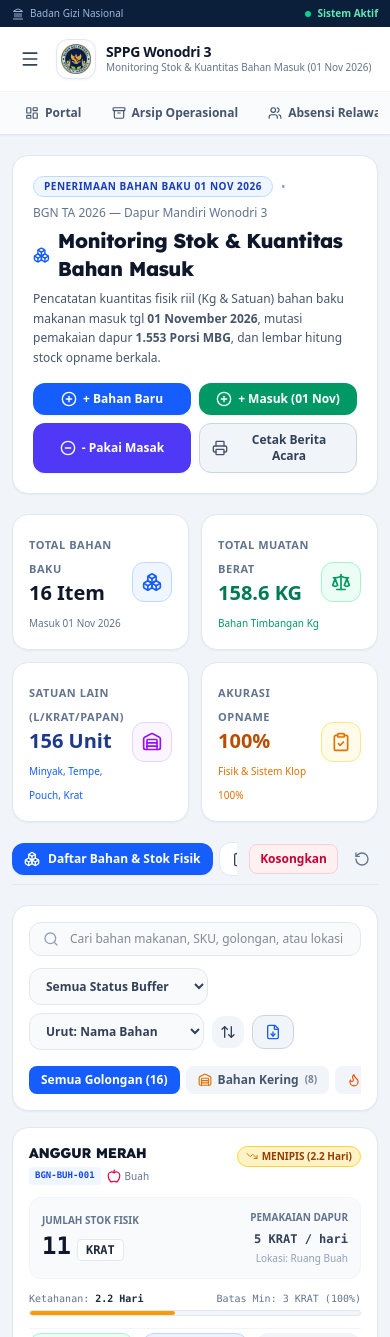
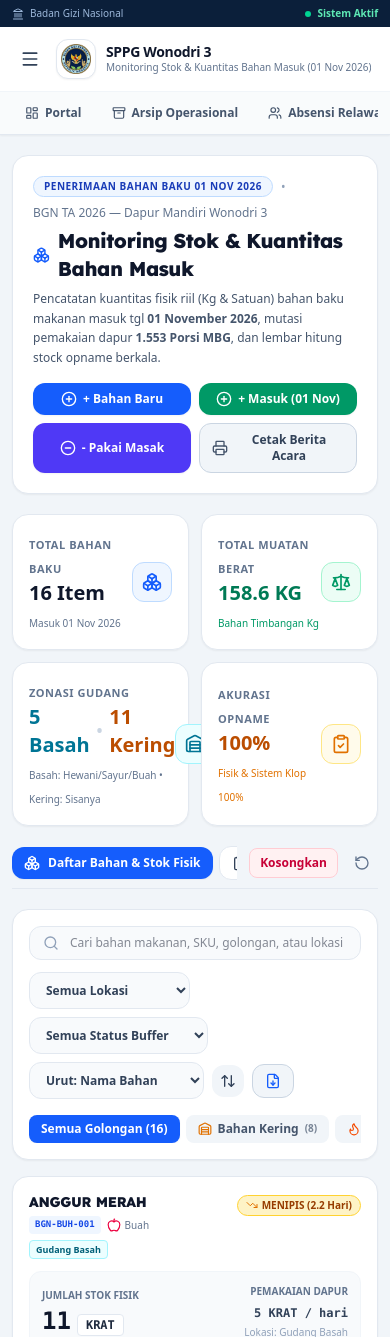
Before and after one commit to cilokesteh/arsip-operasional-sppg-wonodri3, a Next.js app: page /stok in a window 390 px wide. Shown: the top 1337 px of the page. Built offline with nearby package versions, Linux system fonts and the light colour scheme.

Commit message:
feat(stock): classify storage into 2 zones only: Gudang Basah (Protein Hewani, Buah & Sayur) and Gudang Kering (sisanya)

```diff
--- a/app/stok/page.tsx
+++ b/app/stok/page.tsx
@@ -69,6 +69,7 @@ export default function StockMonitoringPage() {
   // Filters & Search for Inventory Tab
   const [searchQuery, setSearchQuery] = useState<string>('');
   const [selectedCategory, setSelectedCategory] = useState<string>('ALL');
+  const [selectedLocation, setSelectedLocation] = useState<string>('ALL');
   const [selectedStatus, setSelectedStatus] = useState<string>('ALL');
   const [sortBy, setSortBy] = useState<'name' | 'daysLeft' | 'currentStock'>('name');
   const [sortDirection, setSortDirection] = useState<'asc' | 'desc'>('asc');
@@ -148,6 +149,10 @@ export default function StockMonitoringPage() {
           return false;
         }
 
+        if (selectedLocation !== 'ALL' && item.storageLocation !== selectedLocation) {
+          return false;
+        }
+
         const status = calculateStockStatus(item);
         if (selectedStatus !== 'ALL') {
           if (selectedStatus === 'critical' && status !== 'critical') return false;
@@ -188,7 +193,7 @@ export default function StockMonitoringPage() {
 
         return sortDirection === 'asc' ? (valA as number) - (valB as number) : (valB as number) - (valA as number);
       });
-  }, [stockItems, selectedCategory, selectedStatus, searchQuery, sortBy, sortDirection]);
+  }, [stockItems, selectedCategory, selectedLocation, selectedStatus, searchQuery, sortBy, sortDirection]);
 
   // Filtered Movements for Log Tab
   const filteredMovements = useMemo(() => {
@@ -1019,17 +1024,19 @@ export default function StockMonitoringPage() {
             </div>
           </div>
 
-          {/* Card 3: Satuan Non-Kg */}
+          {/* Card 3: Zonasi Penyimpanan (Gudang Basah & Kering) */}
           <div className="bg-white rounded-2xl border border-slate-200 p-4 shadow-xs flex items-center justify-between">
             <div className="space-y-0.5">
-              <span className="text-[11px] font-bold uppercase tracking-wider text-slate-500">Satuan Lain (L/Krat/Papan)</span>
-              <div className="text-xl sm:text-2xl font-black text-blue-900">
-                {summary.totalQtyNonKg} Unit
-              </div>
-              <span className="text-[10px] text-blue-600 font-medium">Minyak, Tempe, Pouch, Krat</span>
-            </div>
-            <div className="w-10 h-10 rounded-xl bg-purple-50 border border-purple-200 flex items-center justify-center shrink-0">
-              <Warehouse className="w-5 h-5 text-purple-600" />
+              <span className="text-[11px] font-bold uppercase tracking-wider text-slate-500">Zonasi Gudang</span>
+              <div className="text-xl sm:text-2xl font-black text-slate-900 flex items-center gap-1.5">
+                <span className="text-cyan-700" title="Gudang Basah: Hewani, Sayur, Buah">{summary.gudangBasahCount} Basah</span>
+                <span className="text-slate-300 font-normal">•</span>
+                <span className="text-amber-700" title="Gudang Kering: Sisanya">{summary.gudangKeringCount} Kering</span>
+              </div>
+              <span className="text-[10px] text-slate-500 font-medium">Basah: Hewani/Sayur/Buah • Kering: Sisanya</span>
+            </div>
+            <div className="w-10 h-10 rounded-xl bg-cyan-50 border border-cyan-200 flex items-center justify-center shrink-0">
+              <Warehouse className="w-5 h-5 text-cyan-700" />
             </div>
           </div>
 
@@ -1161,8 +1168,18 @@ export default function StockMonitoringPage() {
                   )}
                 </div>
 
-                {/* Status & Sort Controls */}
+                {/* Status, Location & Sort Controls */}
                 <div className="flex items-center gap-2 flex-wrap">
+                  <select
+                    value={selectedLocation}
+                    onChange={(e) => setSelectedLocation(e.target.value)}
+                    className="bg-slate-50 border border-slate-200 rounded-xl px-3 py-2 text-xs font-bold text-slate-700 focus:outline-none focus:border-blue-600 cursor-pointer"
+                  >
+                    <option value="ALL">Semua Lokasi</option>
+                    <option value="Gudang Basah">Gudang Basah ({summary.gudangBasahCount})</option>
+                    <option value="Gudang Kering">Gudang Kering ({summary.gudangKeringCount})</option>
+                  </select>
+
                   <select
                     value={selectedStatus}
                     onChange={(e) => setSelectedStatus(e.target.value)}
@@ -1298,6 +1315,15 @@ export default function StockMonitoringPage() {
                             <span className="text-[10px] text-slate-500 font-medium flex items-center gap-1">
                               {getCategoryIcon(item.category)}
                               <span>{item.category}</span>
+                            </span>
+                            <span
+                              className={`text-[9px] font-bold px-1.5 py-0.5 rounded border ${
+                                item.storageLocation === 'Gudang Basah'
+                                  ? 'bg-cyan-50 text-cyan-800 border-cyan-200'
+                                  : 'bg-amber-50 text-amber-800 border-amber-200'
+                              }`}
+                            >
+                              {item.storageLocation}
                             </span>
                           </div>
                         </div>
@@ -1445,7 +1471,17 @@ export default function StockMonitoringPage() {
                                 {getCategoryIcon(item.category)}
                                 <span>{item.category}</span>
                               </div>
-                              <div className="text-[10px] text-slate-500 font-medium">{item.storageLocation}</div>
+                              <div className="mt-1">
+                                <span
+                                  className={`inline-flex items-center text-[9px] font-bold px-1.5 py-0.5 rounded border ${
+                                    item.storageLocation === 'Gudang Basah'
+                                      ? 'bg-cyan-50 text-cyan-800 border-cyan-200'
+                                      : 'bg-amber-50 text-amber-800 border-amber-200'
+                                  }`}
+                                >
+                                  {item.storageLocation}
+                                </span>
+                              </div>
                             </td>
 
                             {/* Jumlah Stok (Besar & Jelas) */}
@@ -2268,15 +2304,23 @@ export default function StockMonitoringPage() {
                   <label className="font-bold text-slate-700 block mb-1">Golongan / Kategori</label>
                   <select
                     value={formAddCategory}
-                    onChange={(e) => setFormAddCategory(e.target.value as StockCategory)}
+                    onChange={(e) => {
+                      const cat = e.target.value as StockCategory;
+                      setFormAddCategory(cat);
+                      if (cat === 'Protein Hewani' || cat === 'Sayur' || cat === 'Buah') {
+                        setFormAddLocation('Gudang Basah');
+                      } else {
+                        setFormAddLocation('Gudang Kering');
+                      }
+                    }}
                     className="w-full bg-slate-50 border border-slate-200 rounded-xl p-2.5 font-bold text-slate-900 focus:outline-none focus:border-blue-600 cursor-pointer"
                   >
-                    <option value="Bahan Kering">Bahan Kering</option>
-                    <option value="Rempah">Rempah</option>
-                    <option value="Protein Hewani">Protein Hewani</option>
-                    <option value="Protein Nabati">Protein Nabati</option>
-                    <option value="Sayur">Sayur</option>
-                    <option value="Buah">Buah</option>
+                    <option value="Bahan Kering">Bahan Kering (Gudang Kering)</option>
+                    <option value="Rempah">Rempah (Gudang Kering)</option>
+                    <option value="Protein Hewani">Protein Hewani (Gudang Basah)</option>
+                    <option value="Protein Nabati">Protein Nabati (Gudang Kering)</option>
+                    <option value="Sayur">Sayur (Gudang Basah)</option>
+                    <option value="Buah">Buah (Gudang Basah)</option>
                   </select>
                 </div>
               </div>
@@ -2307,13 +2351,14 @@ export default function StockMonitoringPage() {
                 </div>
                 <div>
                   <label className="font-bold text-slate-700 block mb-1">Lokasi Penyimpanan</label>
-                  <input
-                    type="text"
+                  <select
                     value={formAddLocation}
                     onChange={(e) => setFormAddLocation(e.target.value)}
-                    placeholder="Gudang Kering / Chiller / Freezer"
-                    className="w-full bg-slate-50 border border-slate-200 rounded-xl p-2.5 font-medium text-slate-900 focus:outline-none focus:border-blue-600"
-                  />
+                    className="w-full bg-slate-50 border border-slate-200 rounded-xl p-2.5 font-bold text-slate-900 focus:outline-none focus:border-blue-600 cursor-pointer"
+                  >
+                    <option value="Gudang Basah">Gudang Basah (Protein Hewani, Buah &amp; Sayur)</option>
+                    <option value="Gudang Kering">Gudang Kering (Bahan Kering, Rempah, Nabati / Sisanya)</option>
+                  </select>
                 </div>
               </div>
 
--- a/lib/stock.ts
+++ b/lib/stock.ts
@@ -43,15 +43,17 @@ export interface StockSummary {
   totalItems: number;
   totalKg: number;
   totalQtyNonKg: number;
+  gudangBasahCount: number;
+  gudangKeringCount: number;
   safeCount: number;
   warningCount: number;
   criticalCount: number;
   categoryCounts: Record<StockCategory, number>;
 }
 
-export const ARSIP_STOCK_INVENTORY_KEY = 'sppg_stock_inventory_v4';
-export const ARSIP_STOCK_MOVEMENTS_KEY = 'sppg_stock_movements_v4';
-export const ARSIP_STOCK_OPNAME_DRAFT_KEY = 'sppg_stock_opname_draft_v4';
+export const ARSIP_STOCK_INVENTORY_KEY = 'sppg_stock_inventory_v5';
+export const ARSIP_STOCK_MOVEMENTS_KEY = 'sppg_stock_movements_v5';
+export const ARSIP_STOCK_OPNAME_DRAFT_KEY = 'sppg_stock_opname_draft_v5';
 
 // 16 Master Bahan Baku Masuk Resmi Tanggal 01 November 2026
 export const DEFAULT_STOCK_ITEMS_16: StockItem[] = [
@@ -176,7 +178,7 @@ export const DEFAULT_STOCK_ITEMS_16: StockItem[] = [
     name: 'LADA BUBUK',
     category: 'Rempah',
     uom: 'KG',
-    storageLocation: 'Area Rempah',
+    storageLocation: 'Gudang Kering',
     currentStock: 0.1,
     minStockAlert: 0.05,
     dailyUsageAvg: 0.05,
@@ -190,7 +192,7 @@ export const DEFAULT_STOCK_ITEMS_16: StockItem[] = [
     name: 'BAWANG PUTIH',
     category: 'Rempah',
     uom: 'KG',
-    storageLocation: 'Area Rempah',
+    storageLocation: 'Gudang Kering',
     currentStock: 2,
     minStockAlert: 1,
     dailyUsageAvg: 1,
@@ -199,14 +201,14 @@ export const DEFAULT_STOCK_ITEMS_16: StockItem[] = [
     notes: 'Penerimaan masuk 01 Nov 2026',
   },
 
-  // 3. Protein Hewani
+  // 3. Protein Hewani (Gudang Basah)
   {
     id: 'prh-01',
     sku: 'BGN-PRH-001',
     name: 'DORRY FILLET GLASSING 30%',
     category: 'Protein Hewani',
     uom: 'KG',
-    storageLocation: 'Freezer Daging/Ikan',
+    storageLocation: 'Gudang Basah',
     currentStock: 65,
     minStockAlert: 20,
     dailyUsageAvg: 45,
@@ -220,7 +222,7 @@ export const DEFAULT_STOCK_ITEMS_16: StockItem[] = [
     name: 'TELUR AYAM',
     category: 'Protein Hewani',
     uom: 'KG',
-    storageLocation: 'Chiller Telur',
+    storageLocation: 'Gudang Basah',
     currentStock: 3,
     minStockAlert: 1,
     dailyUsageAvg: 1.5,
@@ -229,14 +231,14 @@ export const DEFAULT_STOCK_ITEMS_16: StockItem[] = [
     notes: 'Penerimaan masuk 01 Nov 2026',
   },
 
-  // 4. Protein Nabati
+  // 4. Protein Nabati (Gudang Kering)
   {
     id: 'prn-01',
     sku: 'BGN-PRN-001',
     name: 'TEMPE',
     category: 'Protein Nabati',
     uom: 'PAPAN',
-    storageLocation: 'Chiller Nabati',
+    storageLocation: 'Gudang Kering',
     currentStock: 80,
     minStockAlert: 20,
     dailyUsageAvg: 40,
@@ -245,14 +247,14 @@ export const DEFAULT_STOCK_ITEMS_16: StockItem[] = [
     notes: 'Penerimaan masuk 01 Nov 2026',
   },
 
-  // 5. Sayur
+  // 5. Sayur (Gudang Basah)
   {
     id: 'syr-01',
     sku: 'BGN-SYR-001',
     name: 'BUNCIS',
     category: 'Sayur',
     uom: 'KG',
-    storageLocation: 'Chiller Sayur',
+    storageLocation: 'Gudang Basah',
     currentStock: 30,
     minStockAlert: 10,
     dailyUsageAvg: 15,
@@ -266,7 +268,7 @@ export const DEFAULT_STOCK_ITEMS_16: StockItem[] = [
     name: 'LABU SIAM',
     category: 'Sayur',
     uom: 'KG',
-    storageLocation: 'Chiller Sayur',
+    storageLocation: 'Gudang Basah',
     currentStock: 30,
     minStockAlert: 10,
     dailyUsageAvg: 15,
@@ -275,14 +277,14 @@ export const DEFAULT_STOCK_ITEMS_16: StockItem[] = [
     notes: 'Penerimaan masuk 01 Nov 2026',
   },
 
-  // 6. Buah
+  // 6. Buah (Gudang Basah)
   {
     id: 'buh-01',
     sku: 'BGN-BUH-001',
     name: 'ANGGUR MERAH',
     category: 'Buah',
     uom: 'KRAT',
-    storageLocation: 'Ruang Buah',
+    storageLocation: 'Gudang Basah',
     currentStock: 11,
     minStockAlert: 3,
     dailyUsageAvg: 5,
@@ -385,6 +387,8 @@ export function saveMovementsToStorage(movements: StockMovement[]): void {
 export function calculateStockSummary(items: StockItem[]): StockSummary {
   let totalKg = 0;
   let totalQtyNonKg = 0;
+  let gudangBasahCount = 0;
+  let gudangKeringCount = 0;
   let safeCount = 0;
   let warningCount = 0;
   let criticalCount = 0;
@@ -405,6 +409,12 @@ export function calculateStockSummary(items: StockItem[]): StockSummary {
       totalQtyNonKg += item.currentStock;
     }
 
+    if (item.storageLocation === 'Gudang Basah') {
+      gudangBasahCount++;
+    } else {
+      gudangKeringCount++;
+    }
+
     categoryCounts[item.category] = (categoryCounts[item.category] || 0) + 1;
 
     const status = calculateStockStatus(item);
@@ -417,6 +427,8 @@ export function calculateStockSummary(items: StockItem[]): StockSummary {
     totalItems: items.length,
     totalKg: Number(totalKg.toFixed(2)),
     totalQtyNonKg: Number(totalQtyNonKg.toFixed(2)),
+    gudangBasahCount,
+    gudangKeringCount,
     safeCount,
     warningCount,
     criticalCount,
```
